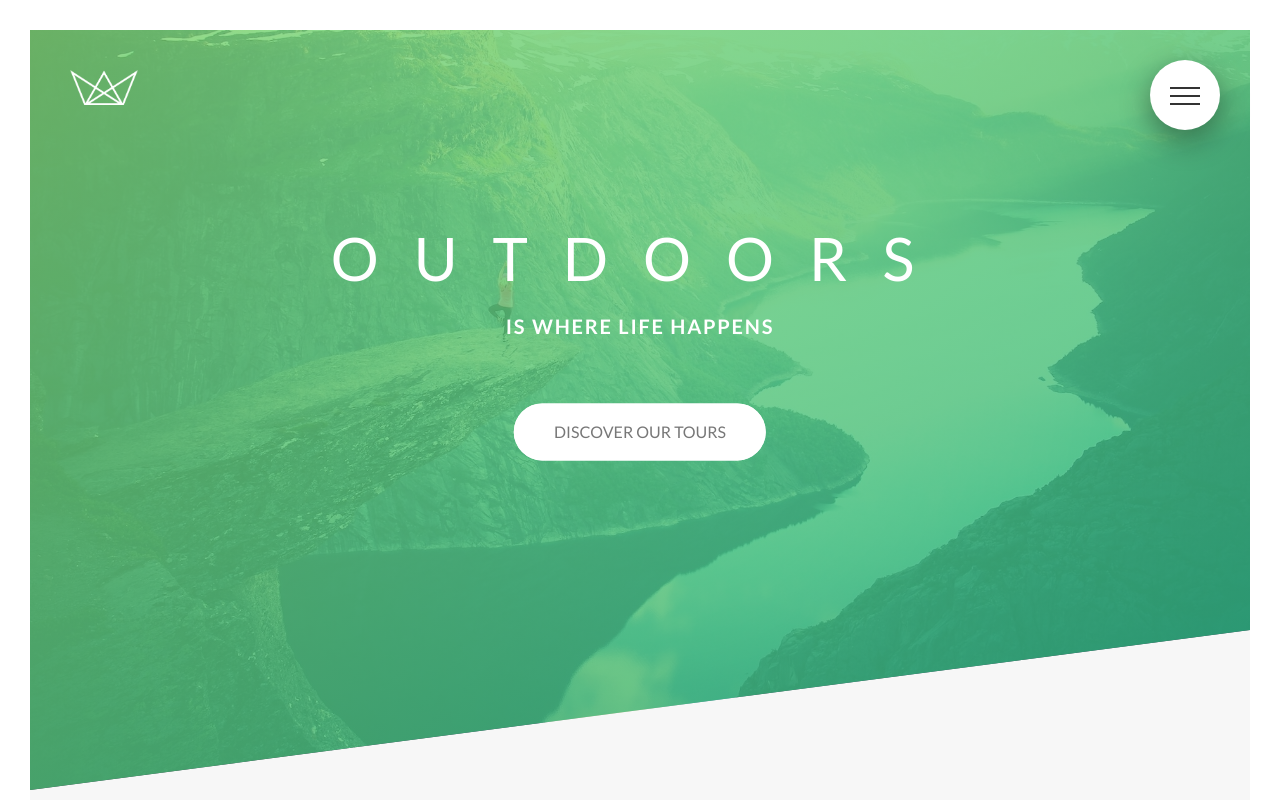
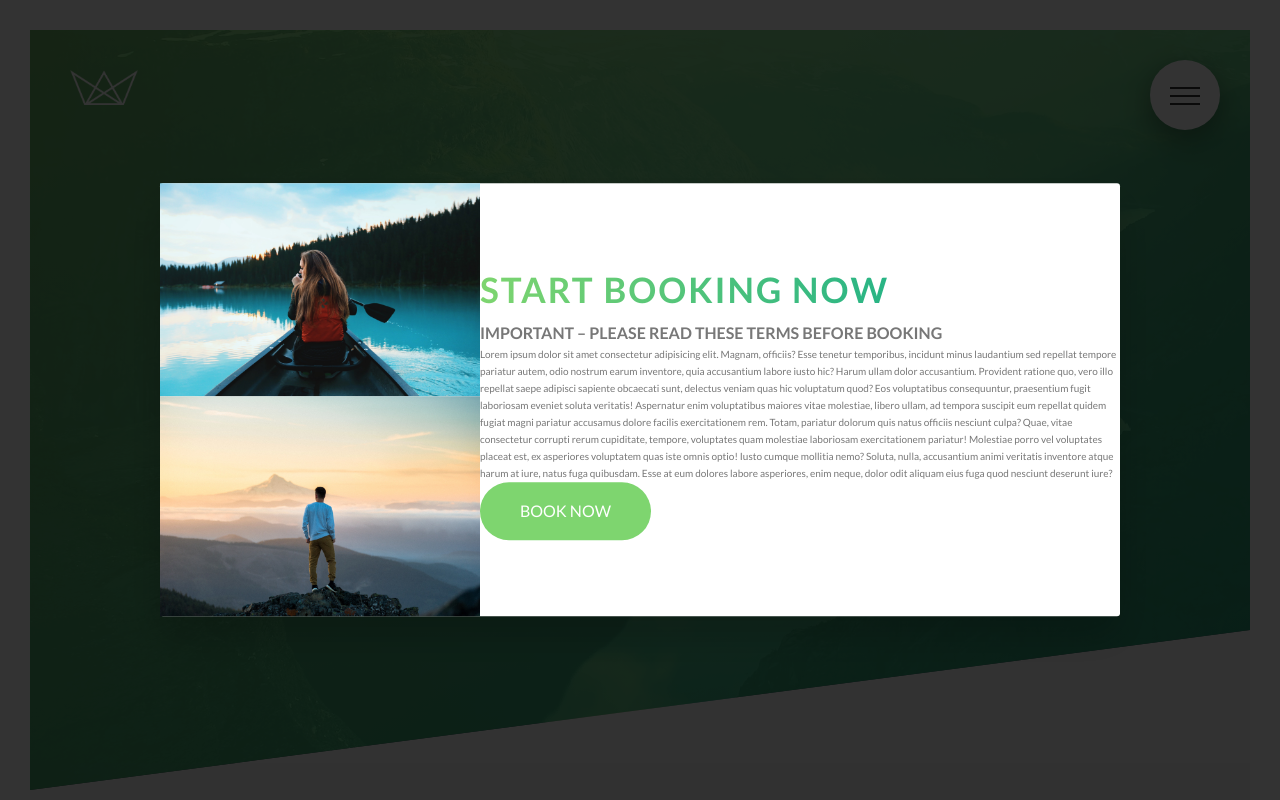
Before and after one commit to davidalerickson/Natours_Project, a plain HTML site: page index.html in a window 1280 px wide. Shown: the top 800 px of the page. Drawn offline with Linux system fonts and the light colour scheme.

Commit message:
Added display:table to __content and display:table-cell to __left __right

```diff
--- a/css/style.css
+++ b/css/style.css
@@ -415,6 +415,36 @@ body {
 .form__radio-input:checked + .form__radio-button::after {
   opacity: 1; }
 
+.popup {
+  top: 0;
+  left: 0;
+  position: fixed;
+  height: 100vh;
+  width: 100%;
+  display: block;
+  background-color: rgba(0, 0, 0, 0.8);
+  z-index: 9999; }
+  .popup__content {
+    position: absolute;
+    left: 50%;
+    top: 50%;
+    transform: translate(-50%, -50%);
+    width: 75%;
+    box-shadow: 0 2rem 4rem rgba(0, 0, 0, 0.2);
+    background-color: #fff;
+    border-radius: 3px;
+    display: table; }
+  .popup__left {
+    width: 33.3333333%;
+    display: table-cell; }
+  .popup__right {
+    width: 66.6666667%;
+    display: table-cell;
+    vertical-align: middle; }
+  .popup__img {
+    display: block;
+    width: 100%; }
+
 .story {
   width: 75%;
   margin: 0 auto;
--- a/index.html
+++ b/index.html
@@ -345,6 +345,24 @@
                 </div>
             </div>
         </footer>
+        <div class="popup">
+            <div class="popup__content">
+                <div class="popup__left">
+                    <img src="/img/nat-8.jpg" alt="Tour Photo" class="popup__img">
+                    <img src="/img/nat-9.jpg" alt="Tour Photo" class="popup__img">
+                </div>
+                <div class="popup__right">
+                    <h2 class="heading-secondary">Start Booking Now</h2>
+                    <h3 class="heading-tertiary">Important &ndash; Please read these terms before booking</h3>
+                    <p class="popup__text">Lorem ipsum dolor sit amet consectetur adipisicing elit. Magnam, officiis? Esse tenetur temporibus, incidunt minus laudantium sed repellat tempore pariatur autem, odio nostrum earum inventore, quia accusantium labore iusto hic?
+                    Harum ullam dolor accusantium. Provident ratione quo, vero illo repellat saepe adipisci sapiente obcaecati sunt, delectus veniam quas hic voluptatum quod? Eos voluptatibus consequuntur, praesentium fugit laboriosam eveniet soluta veritatis!
+                    Aspernatur enim voluptatibus maiores vitae molestiae, libero ullam, ad tempora suscipit eum repellat quidem fugiat magni pariatur accusamus dolore facilis exercitationem rem. Totam, pariatur dolorum quis natus officiis nesciunt culpa?
+                    Quae, vitae consectetur corrupti rerum cupiditate, tempore, voluptates quam molestiae laboriosam exercitationem pariatur! Molestiae porro vel voluptates placeat est, ex asperiores voluptatem quas iste omnis optio! Iusto cumque mollitia nemo?
+                    Soluta, nulla, accusantium animi veritatis inventore atque harum at iure, natus fuga quibusdam. Esse at eum dolores labore asperiores, enim neque, dolor odit aliquam eius fuga quod nesciunt deserunt iure?</p>
+                    <a href="#" class="btn btn--green">Book Now</a>
+                </div>
+            </div>
+        </div>
 <!--
         <section class="grid-test">
             <div class="row">
--- /dev/null
+++ b/sass/components/_popup.scss
@@ -0,0 +1,42 @@
+.popup {
+    top: 0;
+    left: 0;
+    position: fixed;
+    height: 100vh;
+    width: 100%;
+    display: block;
+    background-color: rgba($color-black, .8);
+    z-index: 9999;//make sure it is on top of everything, even nav button
+
+    &__content{
+        @include absCenter;
+        // height: 50vh;
+        width: 75%;
+        box-shadow: 0 2rem 4rem rgba($color-black, .2);
+        background-color: $color-white;
+        border-radius: 3px;
+        display: table;
+    }
+
+    &__left {
+        width: 33.3333333%;
+        display: table-cell;
+
+    }
+
+    &__right {
+        width: 66.6666667%;
+        display: table-cell;
+        vertical-align: middle;
+    }
+
+    &__img {
+        display: block;
+        width: 100%;
+
+    }
+    &__text {
+
+    }
+
+}
--- a/sass/main.scss
+++ b/sass/main.scss
@@ -16,6 +16,7 @@
 @import 'components/composition';
 @import 'components/feature-box';
 @import 'components/form';
+@import 'components/_popup';
 @import 'components/story';
 
 @import 'layout/header';
```
Also changed, not shown: sass/abstracts/_mixins.scss (+7 -0 lines).
